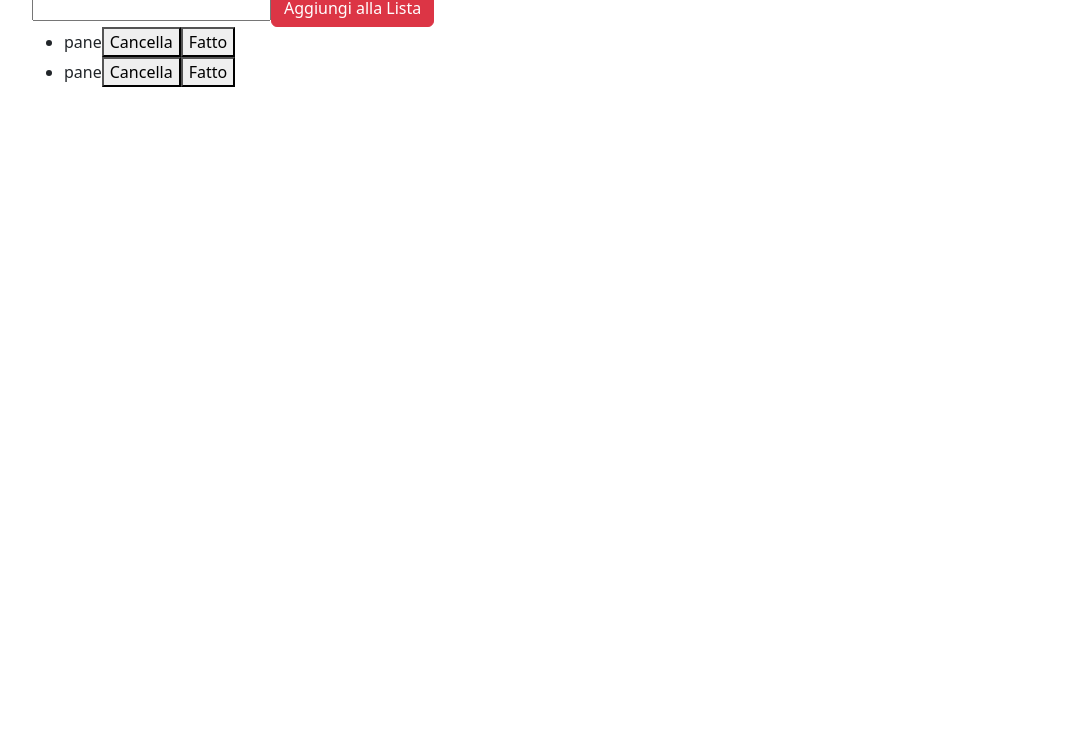
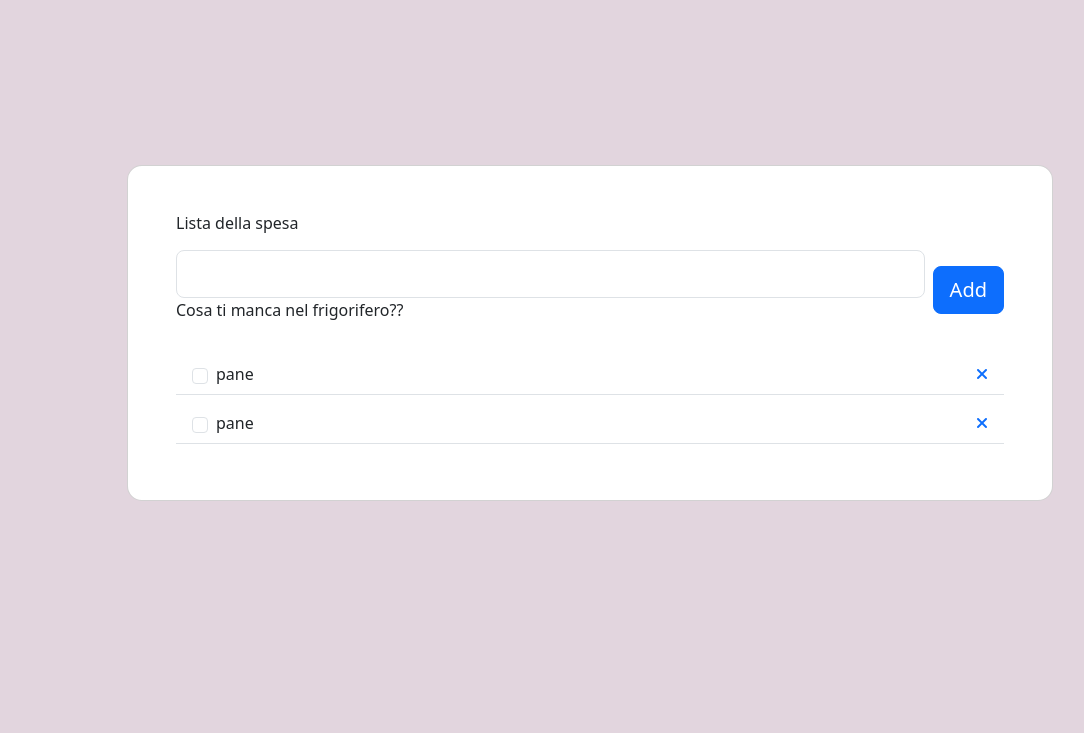
Before and after one commit to MLibralato91/vue-todolist, a plain HTML site: page index.html in a window 1280 px wide. Shown: the part 67-800 px from the top of the page, without its empty margins (50-1134 px from the left). Drawn offline with nearby package versions, Linux system fonts and the light colour scheme.

Commit message:
i take boostrap label for my project and i put my code inside

```diff
--- a/index.html
+++ b/index.html
@@ -19,22 +19,45 @@
 <body>
 
     <div id="app">
-        <div class="container">
-            <h1>Che se magna a pasquetta?</h1>
-            <div>
-                <input type="text" name="newItem" id="newItem" v-model="newItem.name" @keyup.enter ='addItem'>
-                <button class="btn btn-danger" @click="addItem">Aggiungi alla Lista</button>
+        <section class="vh-100" style="background-color: #e2d5de;">
+            <div class="container py-5 h-100">
+                <div class="row d-flex justify-content-center align-items-center h-100">
+                    <div class="col col-xl-10">
+
+                        <div class="card" style="border-radius: 15px;">
+                            <div class="card-body p-5">
+
+                                <h6 class="mb-3">Lista della spesa</h6>
+
+                                <div class="d-flex justify-content-center align-items-center mb-4">
+                                    <div class="form-outline flex-fill">
+                                        <input class="form-control form-control-lg" type="text" name="newItem"
+                                            id="newItem" v-model="newIngredient" @keyup.enter='addItem' />
+                                        <label class="form-label" for="form3">Cosa ti manca nel frigorifero??</label>
+                                    </div>
+                                    <button type="button" class="btn btn-primary btn-lg ms-2"
+                                        @click="addItem">Add</button>
+                                </div>
+                                <ul v-if="shoppingList.length > 0" class="list-group mb-0">
+                                    <li v-for="(singleItem, index) of shoppingList" :key="index"
+                                        :class="shoppingList[index].completed ? 'text-decoration-line-through' : ''"
+                                        class="list-group-item d-flex justify-content-between align-items-center border-start-0 border-top-0 border-end-0 border-bottom rounded-0 mb-2">
+                                        <div class="d-flex align-items-center">
+                                            <input class="form-check-input me-2" type="checkbox" value=""
+                                                aria-label="..." @click="done(index)" />
+                                            <span>{{singleItem.name}}</span>
+                                        </div>
+                                        <a href="#!" data-mdb-toggle="tooltip" title="Remove item">
+                                            <i class="fas fa-times text-primary" @click="deleteItem(index)"></i>
+                                        </a>
+                                    </li>
+                                </ul>
+                            </div>
+                        </div>
+                    </div>
+                </div>
             </div>
-            <ul v-if="shoppingList.length > 0">
-                <li v-for="(singleItem, index) of shoppingList" :key="index">
-                    <span>{{singleItem.name}}</span>
-                    <button @click="deleteItem(index)">Cancella</button>
-                    <button>Fatto</button>
-                </li>
-            </ul>
-            <h3 v-else >La lista della spesa è vuota</h3>
-        </div>
-
+        </section>
     </div>
 
     <script src="https://unpkg.com/vue@3/dist/vue.global.js"></script>
--- a/js/script.js
+++ b/js/script.js
@@ -1,11 +1,23 @@
 /*
-Creare una lista spesa Pasquetta
+Descrizione:
+Rifare l'esercizio della to do list.
+Ogni todo sarà un oggetto, formato da due proprietà:
+- text, una stringa che indica il testo del todo
+- done, un booleano (true/false) che indica se il todo è stato fatto oppure no
 
-campo di input in cui inserisco le varie cose da comprare
-Aggiungere due btn per ogni prodotto
+MILESTONE 1
+Stampare all'interno di una lista HTML un item per ogni todo.
+Se la proprietà done è uguale a true, visualizzare il testo del todo sbarrato.
 
-uno per confermare l'elemento comprato
-ed uno per cancellare gli elementi dalla lista
+MILESTONE 2
+Visualizzare a fianco ad ogni item ha una "x": cliccando su di essa, il todo viene rimosso dalla lista.
+
+MILESTONE 3
+Predisporre un campo di input testuale e un pulsante "aggiungi": cliccando sul pulsante, il testo digitato viene letto e utilizzato per creare un nuovo todo, che quindi viene aggiunto alla lista dei todo esistenti.
+
+Bonus:
+1- oltre al click sul pulsante, intercettare anche il tasto ENTER per aggiungere il todo alla lista
+2- cliccando sul testo dell'item, invertire il valore della proprietà done del todo corrispondente (se done era uguale a false, impostare true e viceversa)
 
  */
 
@@ -26,29 +38,35 @@ createApp({
         },
       ],
 
-      newItem: [
-        {
-          name: '',
-          completed: false
-        }
-      ],
+      newIngredient: '',
+
     }
 
   },
   methods: {
     addItem() {
 
-      this.shoppingList.push(this.newItem)
-      this.newItem.name = ''
+      newItem = {
+        name: this.newIngredient,
+        completed: false
+      };
+      this.shoppingList.push(newItem);
+      this.newIngredient = '';
 
     },
     deleteItem(index) {
       this.shoppingList.splice(index, 1)
-    }
+    },
+    done(index) {
+      if (this.shoppingList[index].completed) {
+        this.shoppingList[index].completed = false;
+      } else {
+        this.shoppingList[index].completed = true;
+      }
+    },
 
 
   },
-
   mounted() {
 
   }
```
